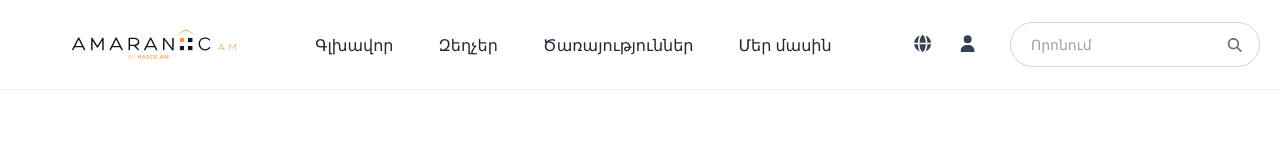
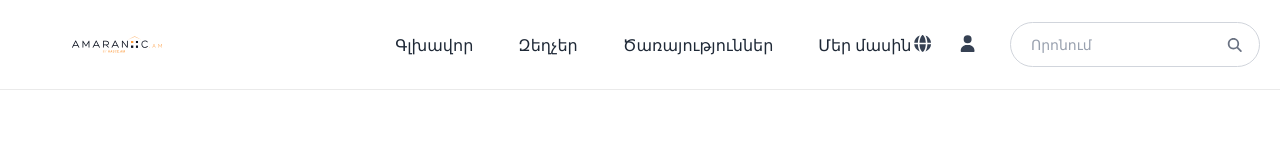
Before and after one commit to aramebarseghyan/aramebarseghyan.github.io-amaranoc.amReact-, a React (Vite) app: page /discounts in a window 1280 px wide. Shown: the top 160 px of the page. Built offline with nearby package versions, Linux system fonts and the light colour scheme.

Commit message:
Fixed to router head

```diff
--- a/src/components/header/Header.jsx
+++ b/src/components/header/Header.jsx
@@ -6,6 +6,8 @@ const Header = () => {
   return (
     <header className="w-full h-[90px] bg-white border-b border-[#eaeaea] select-none">
       <div className="max-w-[1320px] mx-auto h-full flex items-center justify-between px-[15px] xl:px-[20px]">
+
+
         <div className="flex-shrink-0">
           <HeaderLogo />
         </div>
--- a/src/components/header/HeaderLogo/HeaderLogo.jsx
+++ b/src/components/header/HeaderLogo/HeaderLogo.jsx
@@ -1,7 +1,6 @@
-import Img from "../../../assets/logo (1).svg";
 
 const HeaderLogo = () => {
-  return <img className="ml-13 h-[45px] object-contain" src={Img} alt="Logo" />;
+  return
 };
 
 export default HeaderLogo;
--- a/src/components/header/HeaderText/HeaderText.jsx
+++ b/src/components/header/HeaderText/HeaderText.jsx
@@ -1,9 +1,14 @@
 import HeaderTextP from "./HeaderText3P/HeaderTextP";
 import { Link } from "react-router-dom";
+import Img from "../../../assets/logo (1).svg";
 
 const HeaderText = () => {
   return (
     <div className="flex items-center gap-[45px]">
+      <Link className="mr-60"  to='/'>
+        <img className="ml-13 h-[45px] object-contain" src={Img} alt="Logo" />
+      </Link>
+
       <Link to="/">
         <HeaderTextP>Գլխավոր</HeaderTextP>
       </Link>
```
